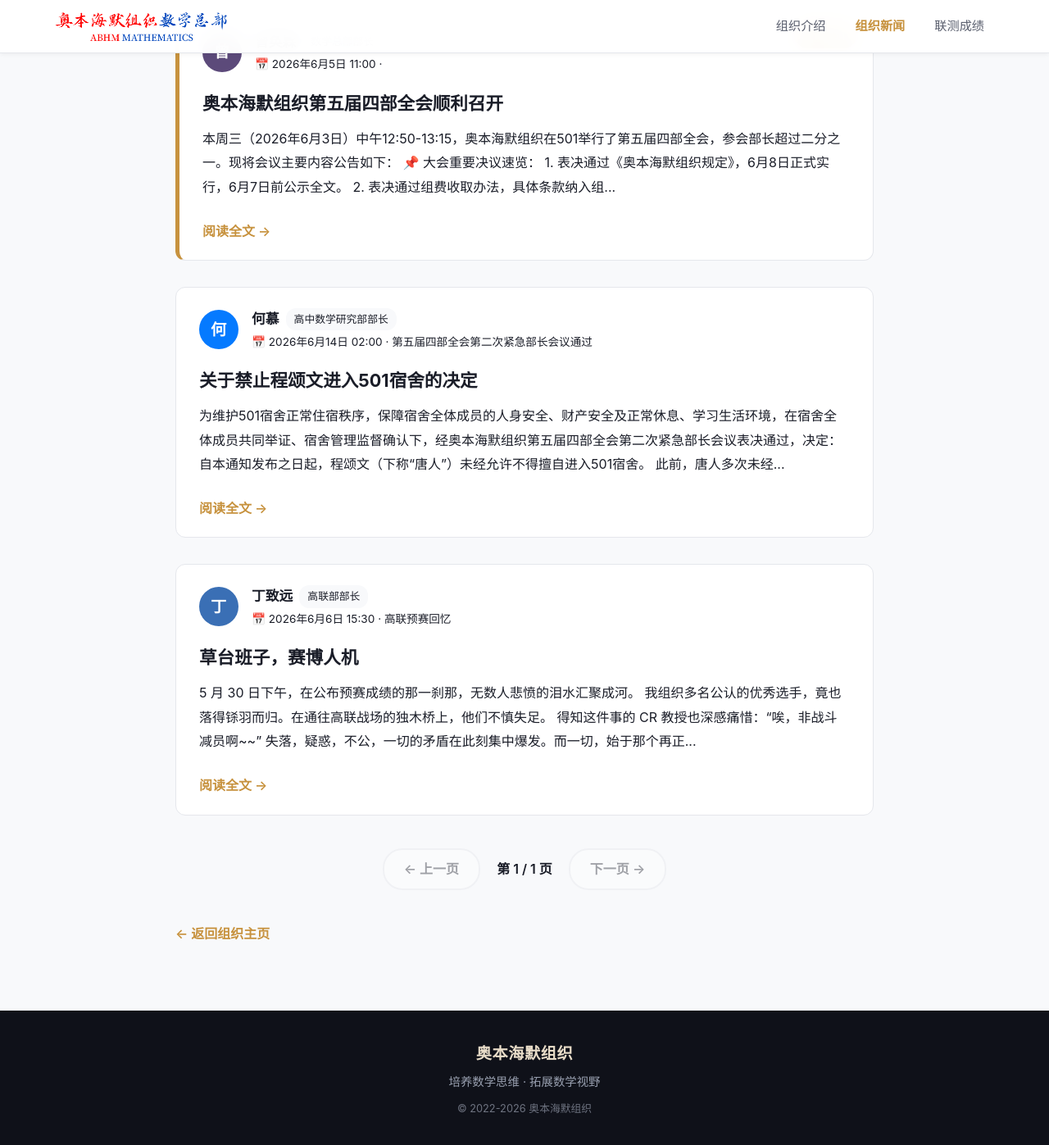
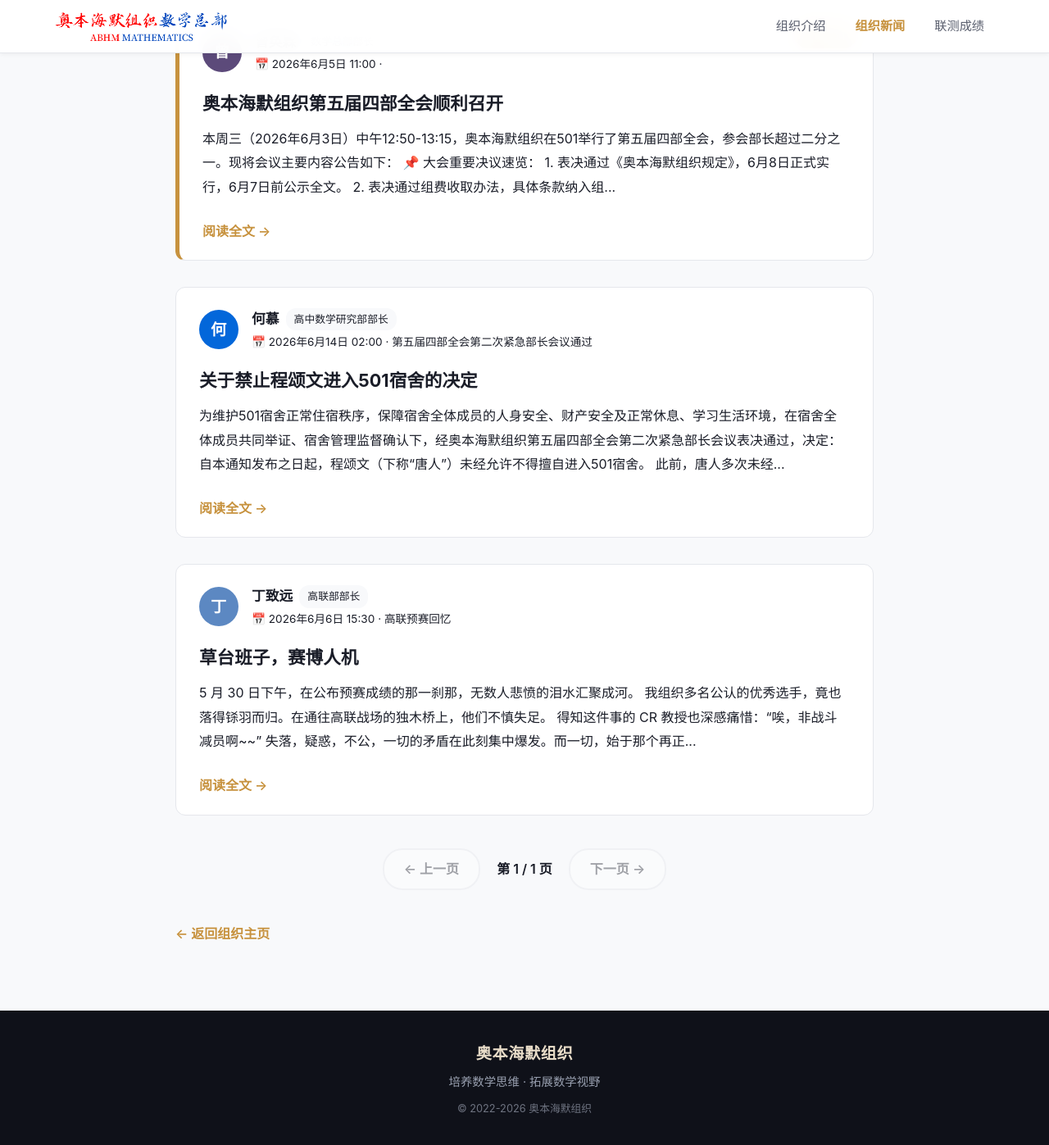
Before and after one commit to StrawberryMilkA/strawberrymilka.github.io, a Jekyll site: the page built from news/index.html, in a window 1280 px wide and 1400 px high, scrolled down 266 px. Shown: the top 1397 px of the window at 82% size. Built offline with Jekyll 4.4.1, drawn with Linux system fonts in a browser that asks for light colours.

Commit message:
fixed a bug

```diff
--- a/assets/css/news.css
+++ b/assets/css/news.css
@@ -108,9 +108,9 @@
     letter-spacing: 1px;
     position: relative;
 }
-.publisher-avatar.dept-gaolian { background: #3a6fb5; }
+.publisher-avatar.dept-gaolian { background: #3a6fb5d2; }
 .publisher-avatar.dept-math { background: #5c4a7a; }
-.publisher-avatar.dept-senior-math { background: #057aff; }
+.publisher-avatar.dept-senior-math { background: #0367da; }
 .publisher-avatar.dept-ops { background: #2e8b7b; }
 .publisher-avatar.dept-admin { background: #b55a3a; }
 .publisher-info {
```
Also changed, not shown: _data/news_comments.json (+5 -5 lines).
